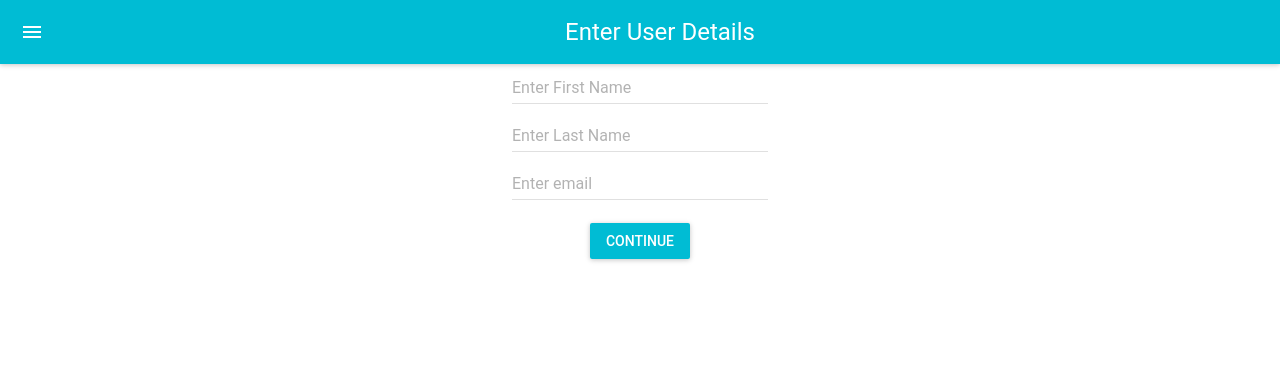
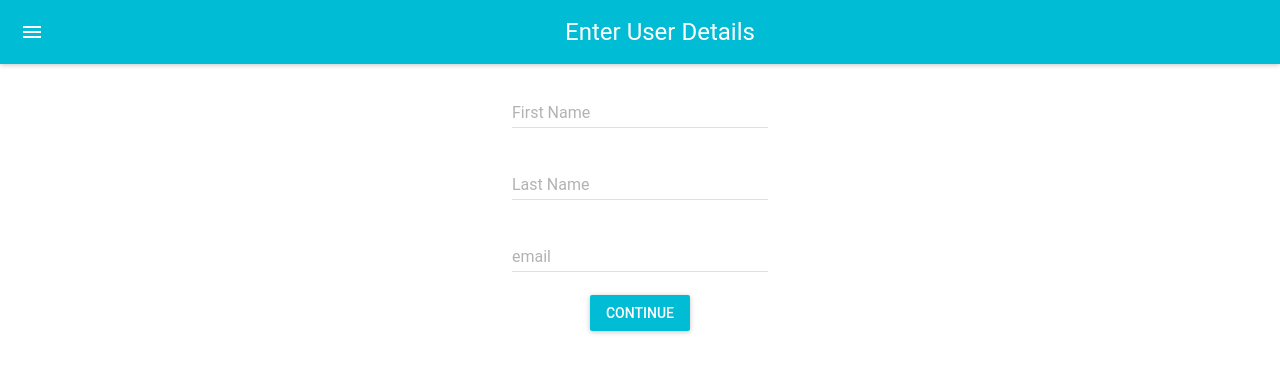
Before and after one commit to its-gio/step-by-step-form, a React (Create React App) app: page / in a window 1280 px wide. Shown: the top 372 px of the page. Built offline with nearby package versions, Linux system fonts and the light colour scheme.

Commit message:
Fixed typo for floating label text attrabute in text field component

```diff
--- a/src/components/FormPersonalDetails.jsx
+++ b/src/components/FormPersonalDetails.jsx
@@ -23,21 +23,21 @@ class FormPersonalDetails extends Component {
           <AppBar title="Enter Personal Details" />
           <TextField
             hintText="Enter Occupation"
-            floatingLabelFixed="Occupation"
+            floatingLabelText="Occupation"
             onChange={handleChange("occupation")}
             defaultValue={values.occupation}
           />
           <br />
           <TextField
             hintText="Enter City"
-            floatingLabelFixed="City"
+            floatingLabelText="City"
             onChange={handleChange("city")}
             defaultValue={values.city}
           />
           <br />
           <TextField
             hintText="Enter Bio"
-            floatingLabelFixed="Bio"
+            floatingLabelText="Bio"
             onChange={handleChange("bio")}
             defaultValue={values.bio}
           />
--- a/src/components/FormUserDetails.jsx
+++ b/src/components/FormUserDetails.jsx
@@ -19,21 +19,21 @@ class FormUserDetails extends Component {
           <AppBar title="Enter User Details" />
           <TextField
             hintText="Enter First Name"
-            floatingLabelFixed="First Name"
+            floatingLabelText="First Name"
             onChange={handleChange("firstName")}
             defaultValue={values.firstName}
           />
           <br />
           <TextField
             hintText="Enter Last Name"
-            floatingLabelFixed="Last Name"
+            floatingLabelText="Last Name"
             onChange={handleChange("lastName")}
             defaultValue={values.lastName}
           />
           <br />
           <TextField
             hintText="Enter email"
-            floatingLabelFixed="email"
+            floatingLabelText="email"
             onChange={handleChange("email")}
             defaultValue={values.email}
           />
```
